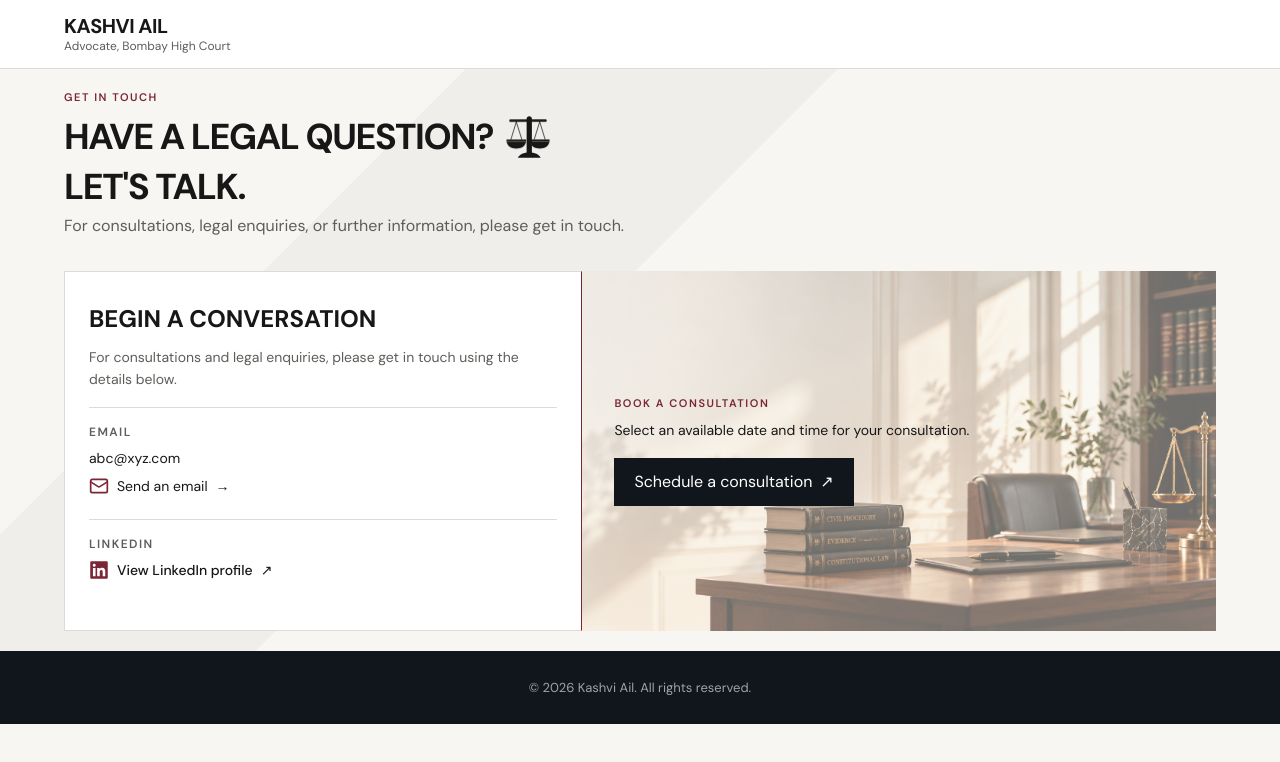
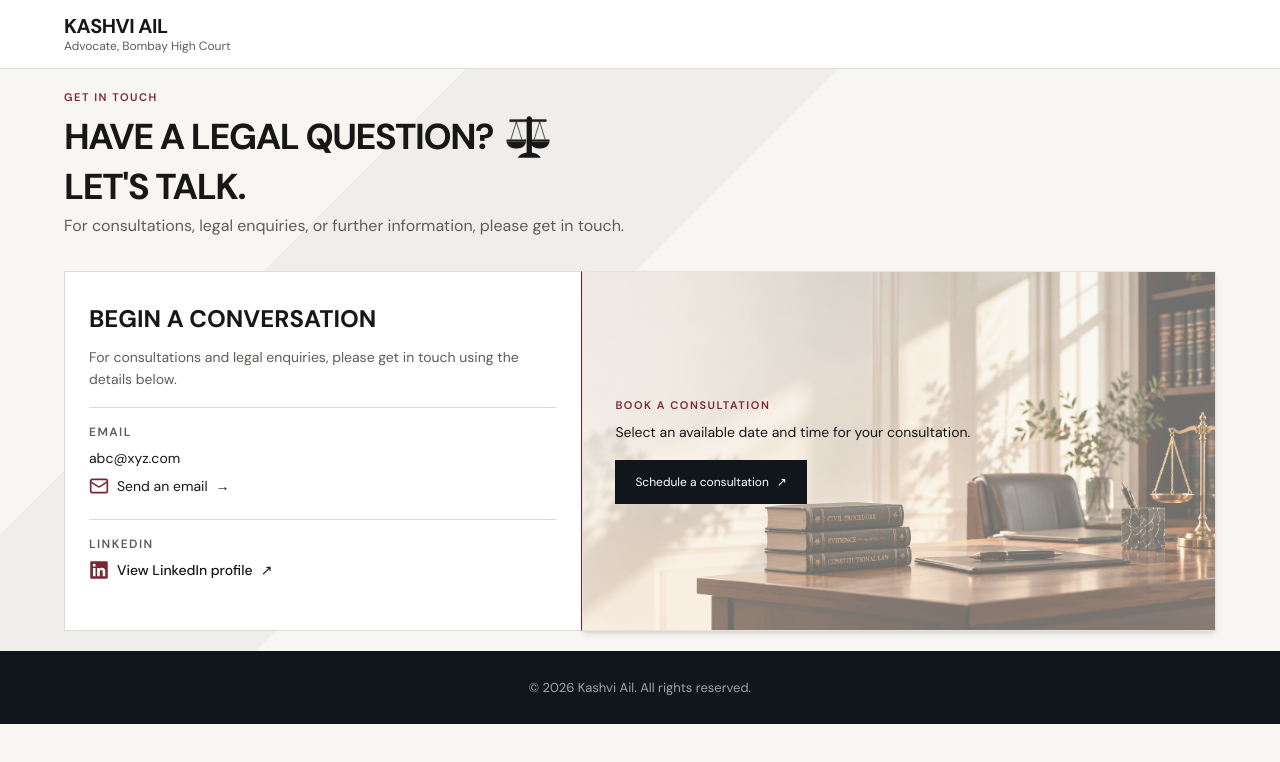
Before and after one commit to saurabh-uchil/PortfolioApp, a Next.js app: page /contact in a window 1280 px wide. Shown: the top 762 px of the page. Built offline with nearby package versions, Linux system fonts and the light colour scheme.

Commit message:
Fixed Booking Design

```diff
--- a/app/contact/Booking/Booking.tsx
+++ b/app/contact/Booking/Booking.tsx
@@ -25,6 +25,7 @@ export function Booking() {
         fill
         sizes="(max-width: 1024px) 100vw, 55vw"
         className={styles.backgroundImage}
+        loading="eager"
       />
 
       <div
@@ -45,15 +46,18 @@ export function Booking() {
           {bookingContent.description}
         </p>
 
+        <div className={styles.buttonWrapper}>
           <button
             ref={triggerRef}
             type="button"
             className={styles.trigger}
+            style={styles.fontSize}
             onClick={() => setIsOpen(true)}
           >
             {bookingContent.buttonLabel}
             <span aria-hidden="true">↗</span>
           </button>
+        </div>
       </div>
 
       <Modal
--- a/app/contact/Booking/styles.ts
+++ b/app/contact/Booking/styles.ts
@@ -1,31 +1,30 @@
 export const bookingStyles = {
   wrapper:
-    "relative isolate flex min-h-[280px] w-full min-w-0 items-center overflow-hidden bg-background sm:min-h-[320px] lg:min-h-[360px]",
+    "relative isolate flex min-h-[280px] w-full min-w-0 items-center overflow-hidden border border-border/70 bg-background shadow-md sm:min-h-[320px] lg:min-h-[360px]",
 
   backgroundImage:
     "absolute inset-0 -z-20 h-full w-full object-cover object-center",
 
-  backgroundOverlay:
-    "absolute inset-0 -z-10 bg-background/45",
+  backgroundOverlay: "absolute inset-0 -z-10 bg-background/45",
 
-  header:
-    "relative z-10 w-full max-w-lg p-6 sm:p-8",
+  header: "relative z-10 w-full max-w-lg p-6 sm:p-8",
 
-  eyebrow:
-    "text-eyebrow font-semibold uppercase tracking-[0.14em] text-accent",
+  eyebrow: "text-eyebrow font-semibold uppercase tracking-[0.14em] text-accent",
 
   title:
     "mt-2 font-sans text-xl font-bold leading-tight tracking-[-0.03em] text-text-primary sm:text-2xl",
 
-  description:
-    "mt-2 max-w-lg text-sm leading-relaxed text-text-primary",
+  description: "mt-2 max-w-lg text-sm leading-relaxed text-text-primary",
+
+  buttonWrapper: "mt-6 flex w-full justify-center lg:mt-4 lg:justify-start",
 
   trigger:
-    "mx-auto mt-4 flex min-h-11 w-fit items-center justify-center gap-2 bg-button-dark px-5 py-3 text-sm font-semibold text-white transition-colors hover:bg-button-dark-hover focus-visible:outline-2 focus-visible:outline-offset-4 focus-visible:outline-text-primary lg:mx-0",
+    "inline-flex min-h-11 w-fit items-center justify-center gap-2 bg-button-dark px-5 py-3 font-sans font-semibold !text-white transition-colors hover:bg-button-dark-hover focus-visible:outline-2 focus-visible:outline-offset-2 focus-visible:outline-button-dark",
 
-  fallback:
-    "shrink-0 border-t border-border px-4 py-3 text-center sm:px-6",
+  fallback: "shrink-0 border-t border-border px-4 py-3 text-center sm:px-6",
 
   fallbackLink:
     "text-sm font-medium text-accent underline underline-offset-4 hover:text-text-primary focus-visible:outline-2 focus-visible:outline-offset-4",
+
+  fontSize: { fontSize: "12px" },
 } as const;
```
Lines whose indentation alone changed are shown as unchanged.
